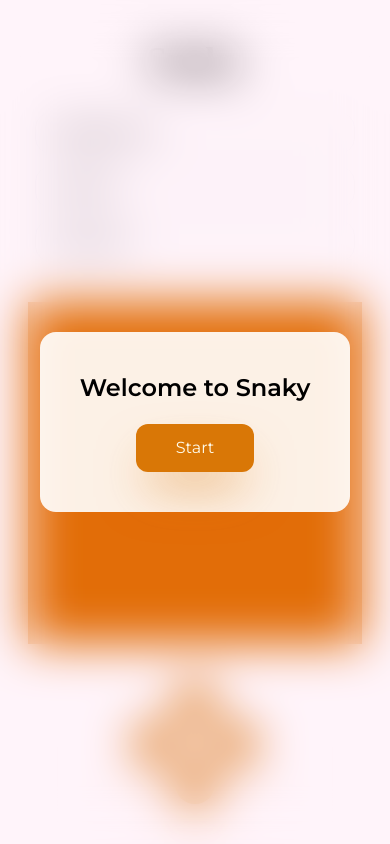
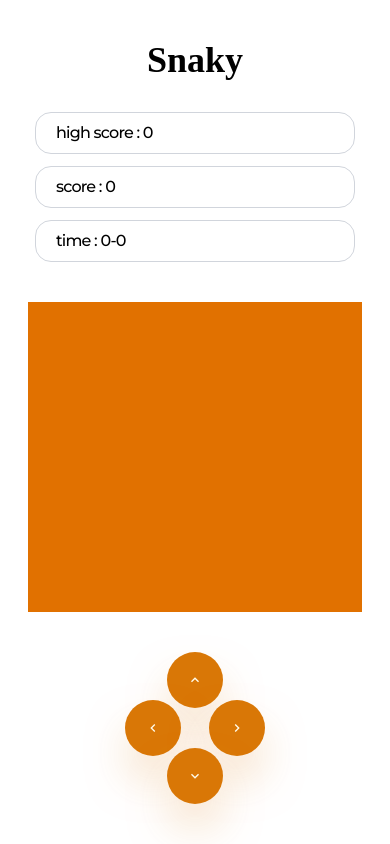
Before and after one commit to harshverma3206/snakegame, a React (Vite) app: page / in a window 390 px wide. Built offline with nearby package versions, Linux system fonts and the light colour scheme; a web font is replaced by a local one.

Commit message:
Minor Changes in Buttons

```diff
--- a/src/Main/HeroPage.jsx
+++ b/src/Main/HeroPage.jsx
@@ -288,35 +288,35 @@ const HeroPage = () => {
                 </div>
 
                 {/* Mobile Control Buttons - Visible only on Mobile & Tablet (under 768px) */}
-                <div className='flex md:hidden flex-col items-center pb-3'>
+                <div className='flex md:hidden flex-col items-center'>
                     {/* Up Button */}
                     <button
                         onClick={() => handleDirectionChange('up')}
-                        className='p-3! rounded-full!'
+                        className='p-5! rounded-full! -mb-2!'
                     >
                         <MdKeyboardArrowUp />
                     </button>
-
-                    {/* Left, Down, Right Buttons */}
-                    <div className='flex gap-10 items-center justify-center'>
+                    {/* Left, Right Buttons */}
+                    <div className='flex gap-7 items-center justify-center'>
                         <button
                             onClick={() => handleDirectionChange('left')}
-                            className='p-3! rounded-full!'
+                            className='p-5! rounded-full!'
                         >
                             <MdKeyboardArrowLeft />
                         </button>
 
                         <button
                             onClick={() => handleDirectionChange('right')}
-                            className='p-3! rounded-full!'
+                            className='p-5! rounded-full!'
                         >
                             <MdKeyboardArrowRight />
                         </button>
                     </div>
-                    <div className='flex items-center justify-center'>
+                    {/* Down Button */}
+                    <div className='flex items-center -mt-2! justify-center'>
                         <button
                             onClick={() => handleDirectionChange('down')}
-                            className='p-3! rounded-full!'
+                            className='p-5! rounded-full!'
                         >
                             <MdKeyboardArrowDown />
                         </button>
@@ -325,7 +325,7 @@ const HeroPage = () => {
             </div>
 
             {/* ModalBoard  */}
-            <div ref={modalRef} className='h-screen w-full fixed top-0 bg-pink-500/5 backdrop-blur-xl flex items-center justify-center'>
+            {/* <div ref={modalRef} className='h-screen w-full fixed top-0 bg-pink-500/5 backdrop-blur-xl flex items-center justify-center'>
                 <div ref={gameStartRef} className='bg-white/90 rounded-2xl p-10! flex flex-col items-center gap-5!'>
                     <h3 className='text-2xl lg:text-3xl font-semibold'>Welcome to Snaky</h3>
                     <button ref={startButtonRef} onClick={() => {
@@ -338,7 +338,7 @@ const HeroPage = () => {
                         Play Again
                     </button>
                 </div>
-            </div>
+            </div> */}
         </div>
     )
 }
```
